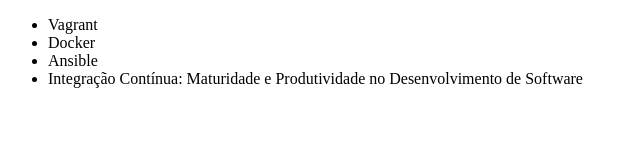
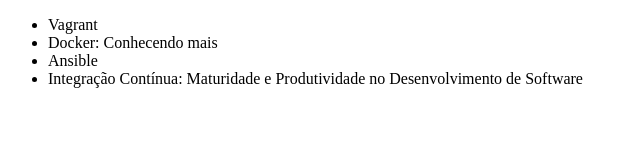
Before and after one commit to luizricardomr/alura-git, a plain HTML site: page index.html in a window 1280 px wide. Shown: the whole page, without its empty margins (0-640 px from the left). Drawn offline with Linux system fonts and the light colour scheme.

Commit message:
Mudando o Titulo

```diff
--- a/index.html
+++ b/index.html
@@ -7,7 +7,7 @@
 <body>
     <ul>
         <li>Vagrant</li>
-        <li>Docker</li>
+        <li>Docker: Conhecendo mais</li>
         <li>Ansible</li>
         <li>Integração Contínua: Maturidade e Produtividade no Desenvolvimento de Software</li>
     </ul>
```
